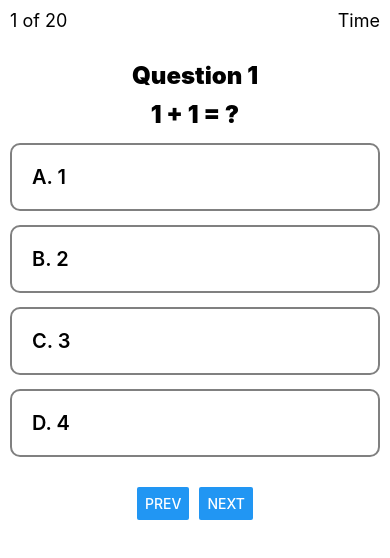
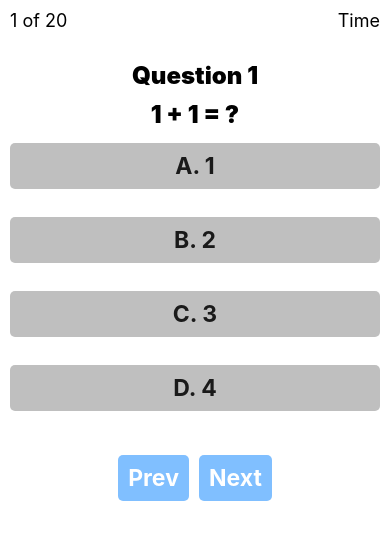
Before and after one commit to chaiyaphat20/02-react-native, a React Native app: screen / in a window 390 px wide. Shown: the top 558 px of the page. Built offline with nearby package versions, Linux system fonts and the light colour scheme.

Commit message:
feat: ui question

```diff
--- a/App.tsx
+++ b/App.tsx
@@ -1,6 +1,5 @@
 import React, { useState } from 'react';
 import {
-  Button,
   SafeAreaView,
   ScrollView,
   StyleSheet,
@@ -10,10 +9,43 @@ import {
 } from 'react-native';
 
 import { QUESTION } from './src/constants';
+import { Button } from '@rneui/base';
 
 function App(): React.JSX.Element {
   const [page, setPage] = useState(1)
-  const question = QUESTION[page - 1]
+  const [questionList, setQuestionList] = useState(QUESTION)
+  const question = questionList[page - 1]
+  const index = page - 1
+  console.log(questionList)
+
+  const handleAnswer = (indexAnswer: number) => {
+    setQuestionList(prev => prev.map(((question, indexQuestion) => {
+      if (indexQuestion === index) {
+        return ({
+          ...question,
+          choseAnswer: indexAnswer,
+          point: question.listQuestion[indexAnswer].correct ? 1 : 0
+        })
+      }
+      return question
+    })))
+  }
+
+  const getCharacter = (id: number) => {
+    switch (id) {
+      case 0:
+        return "A."
+      case 1:
+        return "B."
+      case 2:
+        return "C."
+      case 3:
+        return "D."
+      default:
+        break;
+    }
+  }
+
   return (
     <SafeAreaView style={{ padding: 10, }}>
       <View style={{ display: 'flex', flexDirection: 'row', position: 'static', justifyContent: 'space-between', alignItems: 'flex-start', width: '100%' }}>
@@ -32,46 +64,63 @@ function App(): React.JSX.Element {
               </View>
             </View>
 
-            <TouchableHighlight
-              style={styles.btnChoice}
-              onPress={() => console.log('Left button pressed')}
-              underlayColor="lightgray"
-            >
-              <Text style={styles.textChoice}>A. {question.listQuestion[0].answer}</Text>
-            </TouchableHighlight>
-            <TouchableHighlight
-              style={styles.btnChoice}
-              onPress={() => console.log('Left button pressed')}
-              underlayColor="lightgray"
-            >
-              <Text style={styles.textChoice}>B. {question.listQuestion[1].answer}</Text>
-            </TouchableHighlight>
-            <TouchableHighlight
-              style={styles.btnChoice}
-              onPress={() => console.log('Left button pressed')}
-              underlayColor="lightgray"
-            >
-              <Text style={styles.textChoice}>C. {question.listQuestion[2].answer}</Text>
-            </TouchableHighlight>
-            <TouchableHighlight
-              style={styles.btnChoice}
-              onPress={() => console.log('Left button pressed')}
-              underlayColor="lightgray"
-            >
-              <Text style={styles.textChoice}>D. {question.listQuestion[3].answer}</Text>
-            </TouchableHighlight>
+            {question.listQuestion.map((item, index) => (
+              <React.Fragment key={index}>
+                <Button
+                  onPress={() => handleAnswer(index)}
+                  title={`${getCharacter(index)} ${item.answer}`}
+                  loading={false}
+                  buttonStyle={{
+                    backgroundColor: `${question.choseAnswer === index ? "rgb(128, 191, 255)" : "rgb(191, 191, 191)"}`,
+                    borderRadius: 5,
+                  }}
+                  titleStyle={{ fontWeight: 'bold', fontSize: 23, color: `${question.choseAnswer === index ? "rgba(255, 255, 255, 1)" : "rgb(26, 26, 26)"}` }}
+                  containerStyle={{
+                    height: 60,
+                    width: "100%",
+                  }}
+                />
+              </React.Fragment>
+            ))}
           </View>
           <View style={{ flexDirection: 'row', display: 'flex', gap: 10 }}>
-            <Button title='PREV' onPress={() => {
+            <Button
+              onPress={() => {
                 if (page > 1) {
                   setPage(prev => prev - 1)
                 }
-            }} />
-            <Button title='NEXT' onPress={() => {
+              }}
+              title={`Prev`}
+              loading={false}
+              buttonStyle={{
+                backgroundColor: "rgb(128, 191, 255)",
+                borderRadius: 5,
+              }}
+              titleStyle={{ fontWeight: 'bold', fontSize: 23, color: "rgba(255, 255, 255, 1)" }}
+              containerStyle={{
+                height: 60,
+                width: "auto",
+              }}
+            />
+
+            <Button
+              onPress={() => {
                 if (page < QUESTION.length) {
                   setPage(prev => prev + 1)
                 }
-            }} />
+              }}
+              title={`Next`}
+              loading={false}
+              buttonStyle={{
+                backgroundColor: "rgb(128, 191, 255)",
+                borderRadius: 5,
+              }}
+              titleStyle={{ fontWeight: 'bold', fontSize: 23, color: "rgba(255, 255, 255, 1)" }}
+              containerStyle={{
+                height: 60,
+                width: "auto",
+              }}
+            />
           </View>
         </View>
       </ScrollView>
--- a/package.json
+++ b/package.json
@@ -10,8 +10,11 @@
     "test": "jest"
   },
   "dependencies": {
+    "@rneui/base": "^4.0.0-rc.7",
+    "@rneui/themed": "^4.0.0-rc.8",
     "react": "18.2.0",
-    "react-native": "0.74.2"
+    "react-native": "0.74.2",
+    "react-native-really-awesome-button": "^2.0.4"
   },
   "devDependencies": {
     "@babel/core": "^7.20.0",
--- a/src/constants.ts
+++ b/src/constants.ts
@@ -2,11 +2,15 @@ export const QUESTION = [
   {
     id: 1,
     question: "1 + 1 = ?",
-    listQuestion: [{ answer: "1", correct: false }, { answer: "2", correct: true }, { answer: "3", correct: false }, { answer: "4", correct: false }]
+    listQuestion: [{ answer: "1", correct: false }, { answer: "2", correct: true }, { answer: "3", correct: false }, { answer: "4", correct: false }],
+    choseAnswer: -1,
+    point: 0
   },
   {
-    id: 1,
+    id: 2,
     question: "13+ 1 = ?",
-    listQuestion: [{ answer: "14", correct: true }, { answer: "24", correct: false }, { answer: "3", correct: false }, { answer: "4", correct: false }]
+    listQuestion: [{ answer: "14", correct: true }, { answer: "24", correct: false }, { answer: "3", correct: false }, { answer: "4", correct: false }],
+    choseAnswer: -1,
+    point: 0
   },
 ]
```
Also changed, not shown: 2 other files (tests, documents, lock files or other folders). Lines whose indentation alone changed are shown as unchanged.
